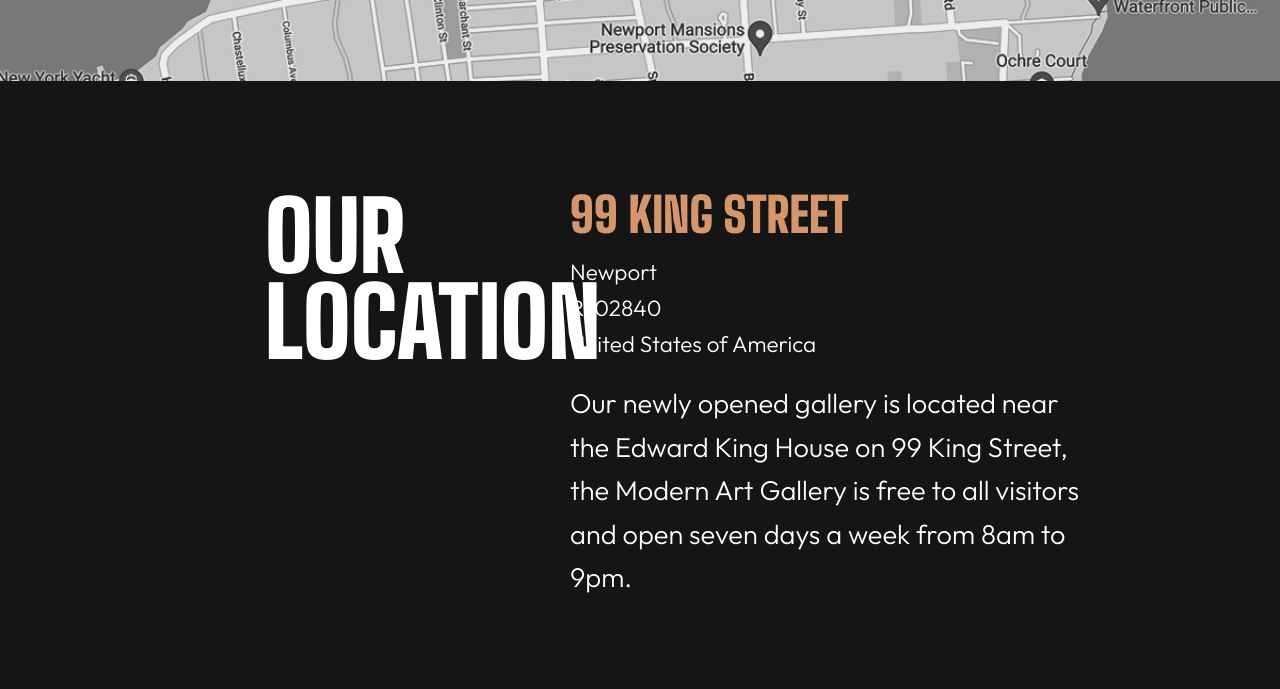
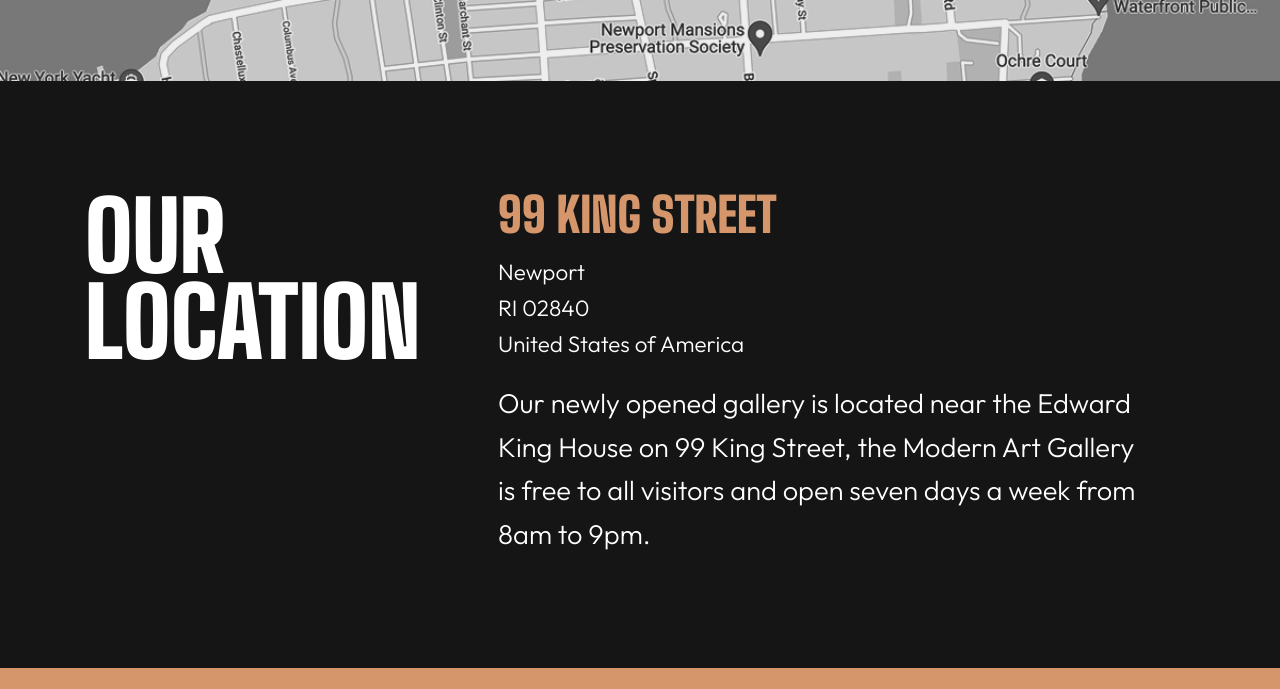
Before and after one commit to ASCiiLex/ModerArt_CSS3, a website built with webpack: page location.html in a window 1280 px wide. Shown: the part 559-1248 px from the top of the page. Built offline with nearby package versions, Linux system fonts and the light colour scheme; a web font is replaced by a local one.

Commit message:
Arreglando texto solapado
En la sección de info en desktop, se solapa el h1 al resto de info.

```diff
--- a/css/style.css
+++ b/css/style.css
@@ -933,9 +933,7 @@ main {
 
 }
 
-
 /* ------------------------ DESKTOP ------------------------ */
-
 @media (min-width: 1200px) {
 
   .back {
@@ -947,11 +945,14 @@ main {
     height: 80px;
   }
 
+  /* INFO DESKTOP */
   .info {
     padding: 7rem var(--padding-desktop);
   }
 
   .info-inner {
+    max-width: 1110px;
+    margin-inline: auto;
     display: grid;
     grid-template-columns: 30% 70%;
     gap: 2rem 5rem;
```
